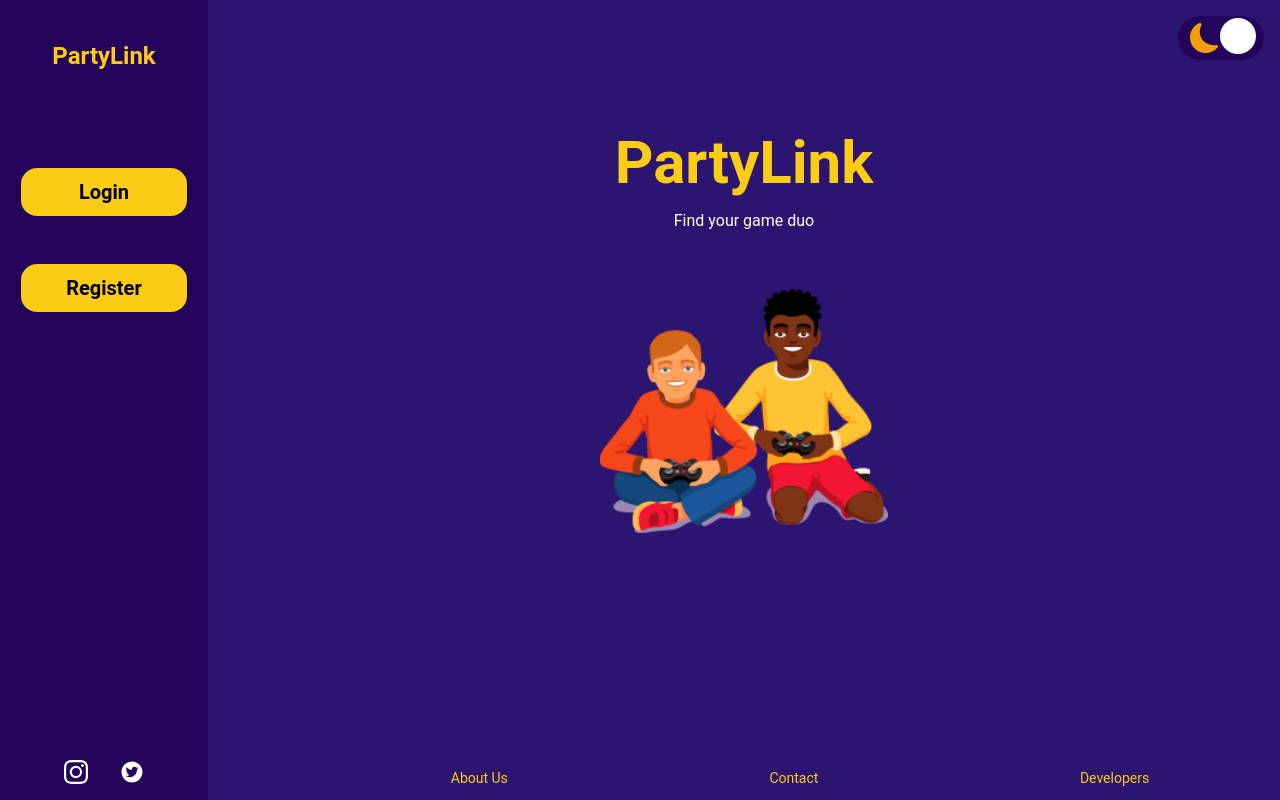
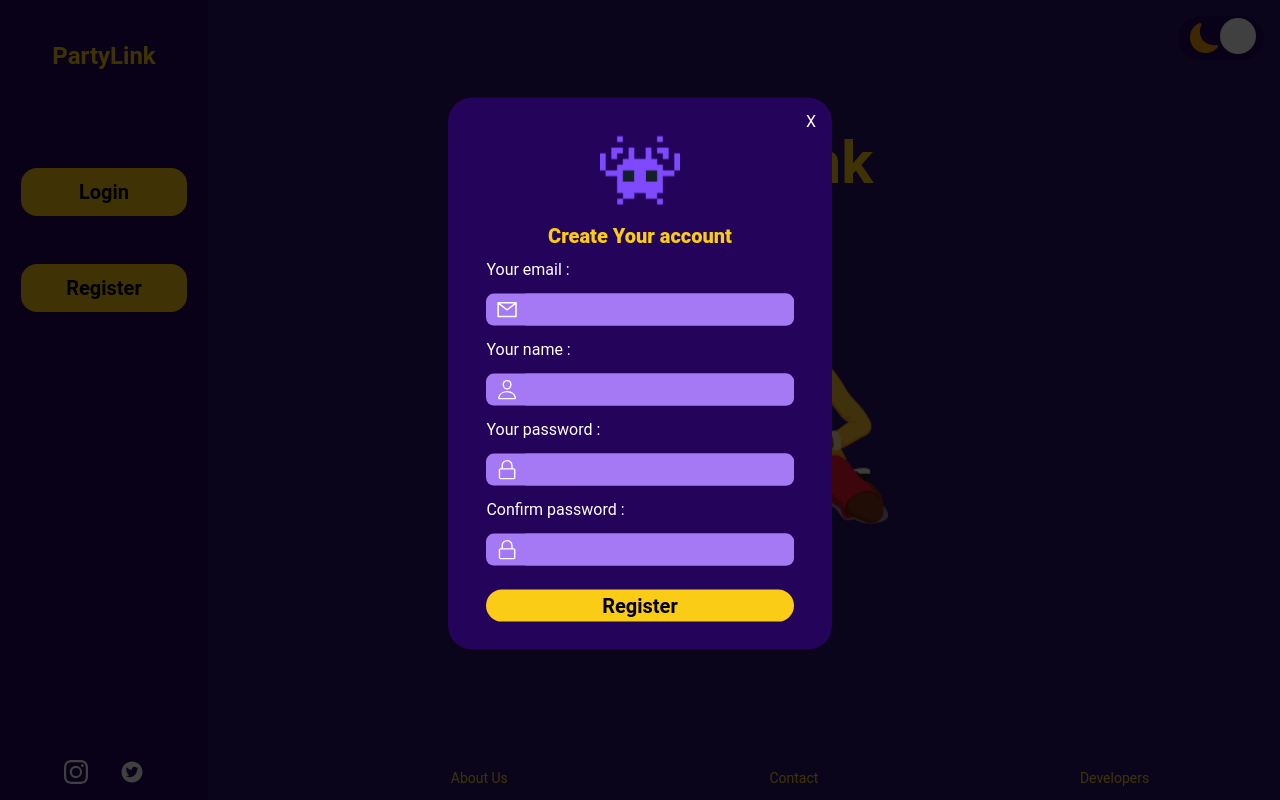
Before and after one commit to PartyLinkGames/party-link, a Next.js app: page / in a window 1280 px wide. Both pictures are taken after a click on the button "Login". Built offline with nearby package versions, Linux system fonts and the light colour scheme.

Commit message:
feat: add open and close modal register function

```diff
--- a/components/modalRegister/index.tsx
+++ b/components/modalRegister/index.tsx
@@ -3,12 +3,39 @@ import MonsterIcon from "../../assets/Monster Icon.svg";
 import { AiOutlineMail } from "react-icons/ai";
 import { IoPersonOutline } from "react-icons/io5";
 import { VscLock } from "react-icons/vsc";
+import { useContext, useRef } from "react";
+import { ModalContext } from "../../contexts/ContextModal";
 
 export default function ModalRegister() {
+  const { modalRegisterIsOpen, setModalRegisterIsOpen } =
+    useContext(ModalContext);
+  const handleModalClose = () => {
+    setModalRegisterIsOpen(false);
+  };
   return (
-    <div className="h-screen w-full bg-colors-background-color-cloudy fixed z-1">
-      <div className="flex flex-col items-cente/ max-w-sm z-10 m-auto text-white mt-52 bg-colors-primary-dark rounded-3xl">
-        <span className="text-end mr-4 mt-4 relative">X</span>
+    <div
+      className="h-screen w-full bg-colors-background-color-cloudy fixed z-1"
+      style={{
+        transition: "0.5s",
+        opacity: modalRegisterIsOpen ? "1" : "0",
+        pointerEvents: modalRegisterIsOpen ? "all" : "none",
+      }}
+    >
+      <div
+        className="flex flex-col items-cente/ max-w-sm z-10 m-auto text-white mt-52 bg-colors-primary-dark rounded-3xl"
+        style={{
+          transition: "0.5s ease-in-out",
+          transform: modalRegisterIsOpen
+            ? "translateY(-20%)"
+            : "translateY(-200%)",
+        }}
+      >
+        <span
+          className="text-end mr-4 mt-4 relative"
+          onClick={handleModalClose}
+        >
+          X
+        </span>
         <div className="content flex flex-col items-center gap-3.5">
           <Image alt="monster icon" src={MonsterIcon} />
 
--- /dev/null
+++ b/contexts/ContextModal.tsx
@@ -0,0 +1,23 @@
+import React, { createContext, useState } from "react";
+
+export const ModalContext = createContext({} as iModalProviderValues);
+interface iModalProviderProps {
+  children: React.ReactNode;
+}
+interface iModalProviderValues {
+  modalRegisterIsOpen?: boolean;
+  setModalRegisterIsOpen: React.Dispatch<React.SetStateAction<boolean>>;
+}
+
+export const ModalProvider = ({ children }: iModalProviderProps) => {
+  const [modalRegisterIsOpen, setModalRegisterIsOpen] =
+    useState<boolean>(false);
+
+  return (
+    <ModalContext.Provider
+      value={{ modalRegisterIsOpen, setModalRegisterIsOpen }}
+    >
+      {children}
+    </ModalContext.Provider>
+  );
+};
--- a/pages/LandingPages/index.tsx
+++ b/pages/LandingPages/index.tsx
@@ -1,13 +1,23 @@
 import Image from "next/image";
 import Link from "next/link";
+import { useContext } from "react";
 
 import { AiFillTwitterCircle } from "react-icons/ai";
 import { BsFillMoonFill, BsInstagram, BsCircleFill } from "react-icons/bs";
 import { FaSun } from "react-icons/fa";
 
 import mainImg from "../../assets/boysPlaying.png";
+import ModalRegister from "../../components/modalRegister";
+import { ModalContext, ModalProvider } from "../../contexts/ContextModal";
 
 export default function LandingPage() {
+  const { modalRegisterIsOpen, setModalRegisterIsOpen } =
+    useContext(ModalContext);
+
+  const handleModalOpen = () => {
+    console.log("Deu bom");
+    setModalRegisterIsOpen(true);
+  };
   return (
     <>
       <main className="main">
@@ -26,7 +36,9 @@ export default function LandingPage() {
           </p>
 
           <nav className="col-center w-4/5 gap-8 sm:gap-12 sm:mt-20">
-            <button className="btn_yellow">Login</button>
+            <button className="btn_yellow" onClick={handleModalOpen}>
+              Login
+            </button>
             <button className="btn_yellow">Register</button>
           </nav>
 
@@ -51,7 +63,6 @@ export default function LandingPage() {
           </button>
         </div>
       </main>
-
       <footer className="footer">
         <nav className="nav_footer">
           <Link href={""}>About Us</Link>
@@ -59,6 +70,7 @@ export default function LandingPage() {
           <Link href={""}>Developers</Link>
         </nav>
       </footer>
+      <ModalRegister />
     </>
   );
 }
--- a/pages/index.tsx
+++ b/pages/index.tsx
@@ -3,11 +3,14 @@ import Image from "next/image";
 import styles from "../styles/Home.module.css";
 import LandingPage from "./LandingPages";
 import ModalRegister from "../components/modalRegister";
+import { ModalProvider } from "../contexts/ContextModal";
 
 export default function Home() {
   return (
     <>
-      <LandingPage></LandingPage>
+      <ModalProvider>
+        <LandingPage></LandingPage>
+      </ModalProvider>
       {/* <ModalRegister></ModalRegister> */}
     </>
   );
```
